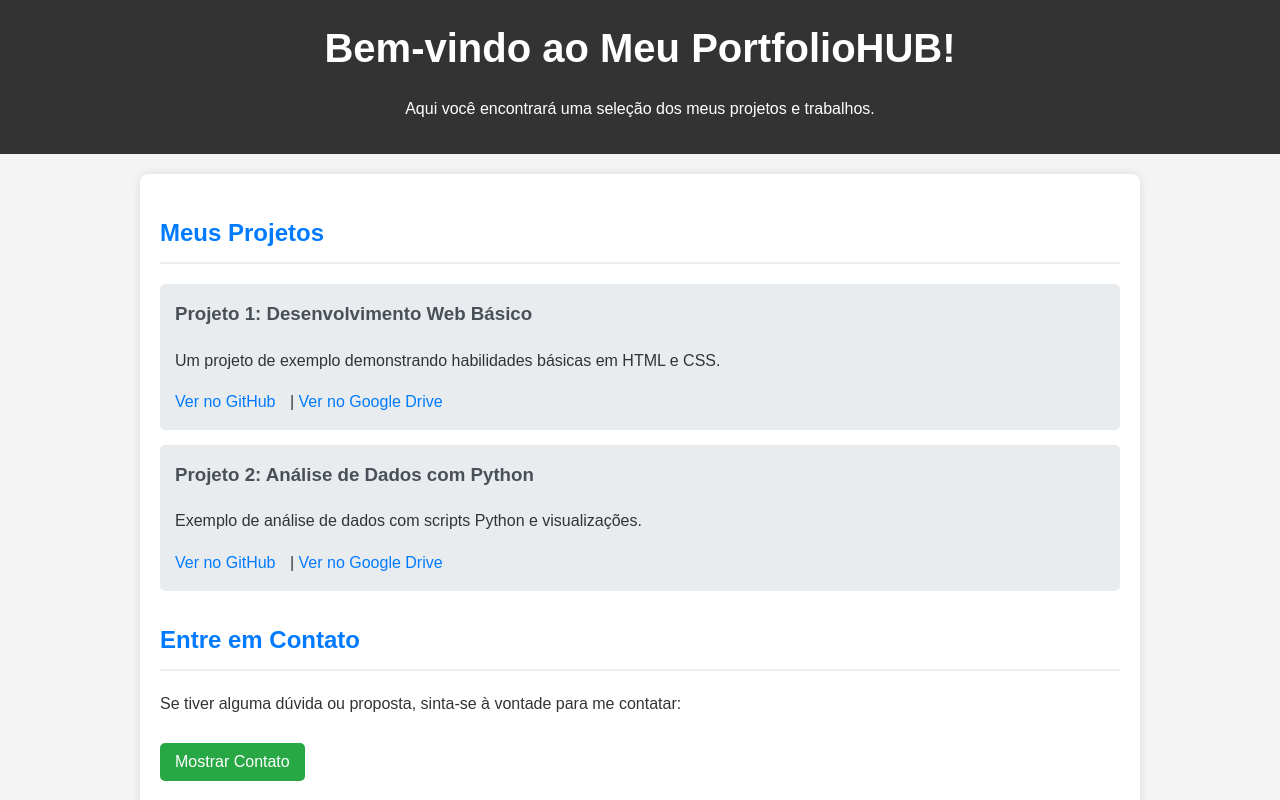
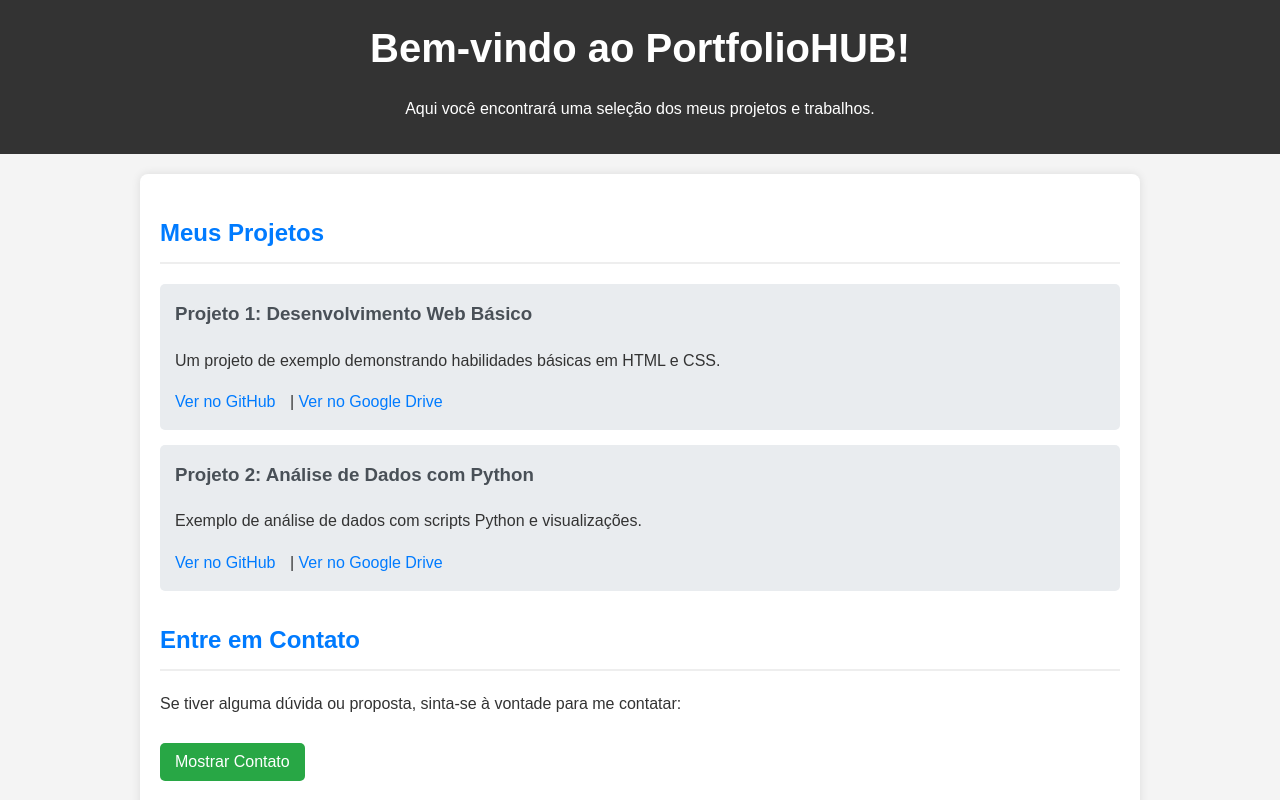
Before and after one commit to tales-garcia/portfolio-hub, a plain HTML site: page index.html in a window 1280 px wide. Shown: the top 800 px of the page. Drawn offline with Linux system fonts and the light colour scheme.

Commit message:
update title

```diff
--- a/index.html
+++ b/index.html
@@ -3,12 +3,12 @@
 <head>
     <meta charset="UTF-8">
     <meta name="viewport" content="width=device-width, initial-scale=1.0">
-    <title>Meu PortfolioHUB</title>
+    <title>PortfolioHUB</title>
     <link rel="stylesheet" href="css/style.css">
 </head>
 <body>
     <header>
-        <h1>Bem-vindo ao Meu PortfolioHUB!</h1>
+        <h1>Bem-vindo ao PortfolioHUB!</h1>
         <p>Aqui você encontrará uma seleção dos meus projetos e trabalhos.</p>
     </header>
 
```
